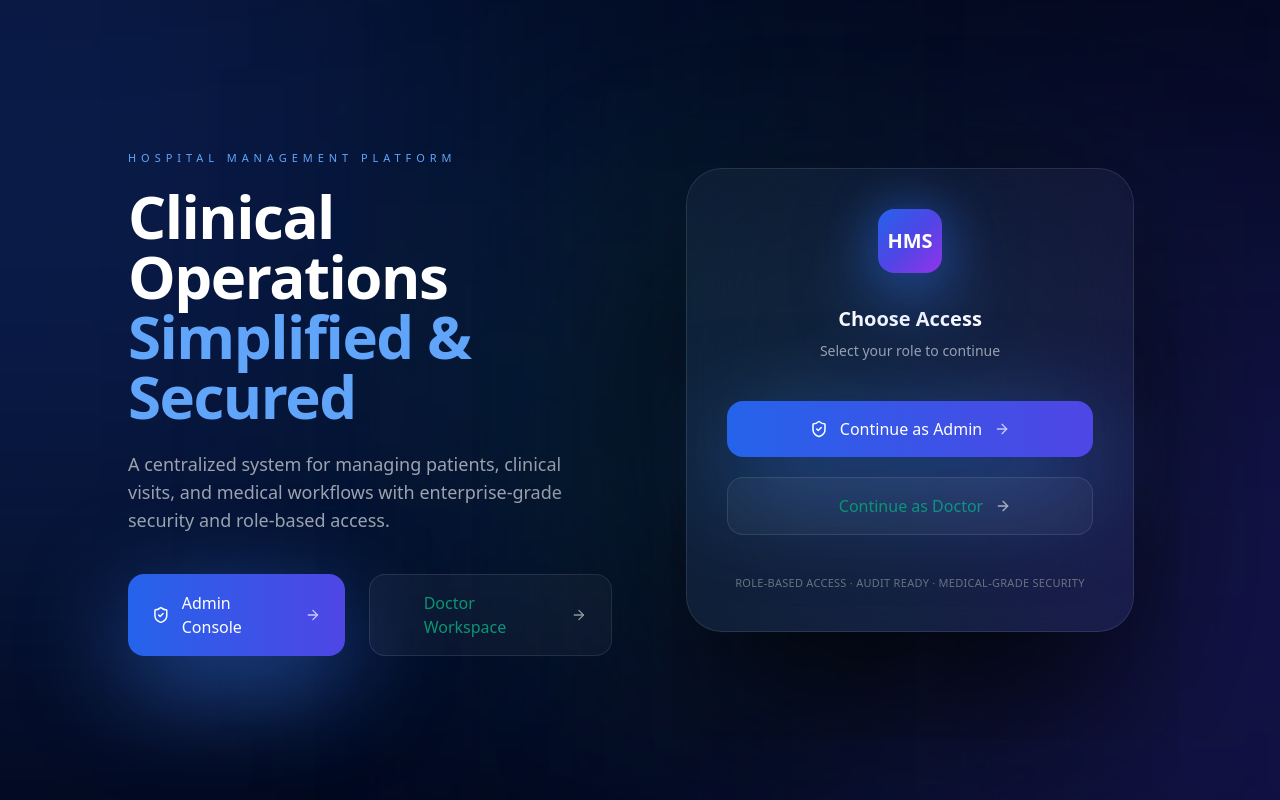
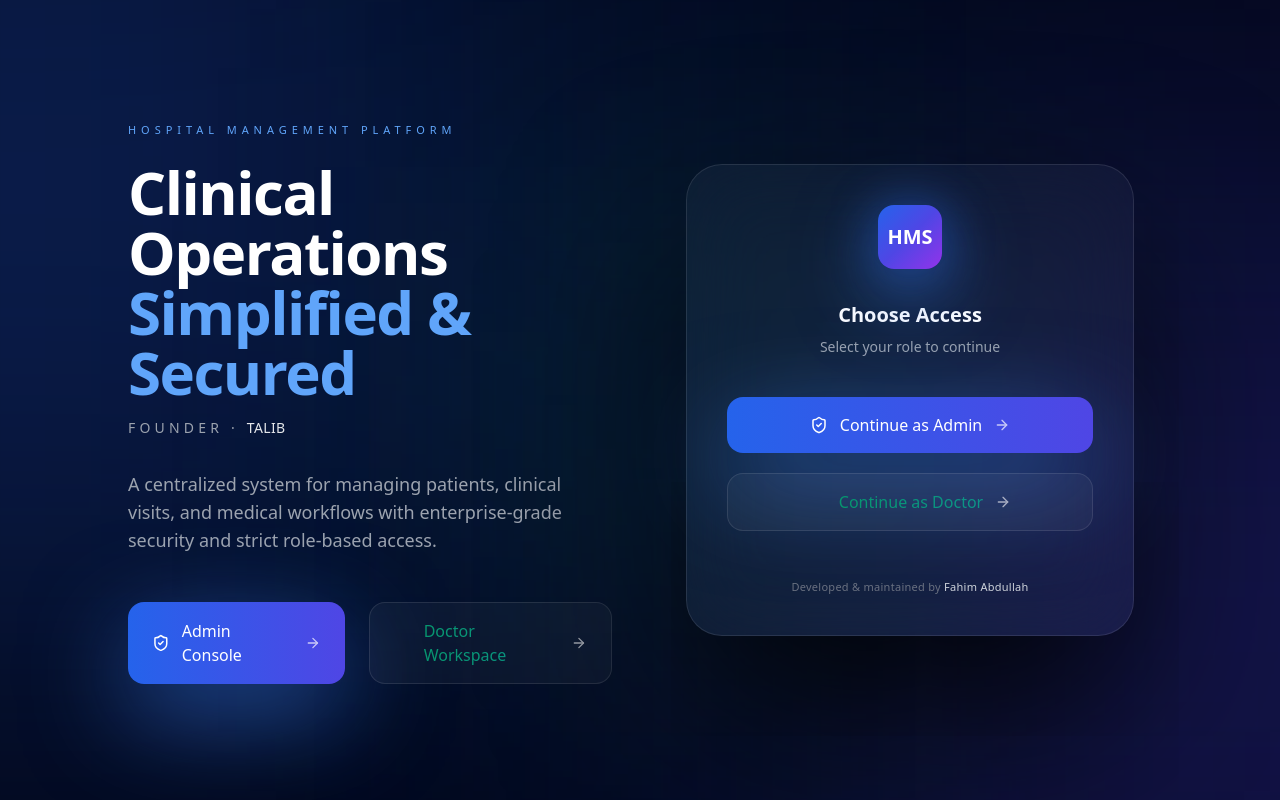
Before and after one commit to fahimlisl/hospital, a React (Vite) app in the folder frontend/: page / in a window 1280 px wide. Built offline with nearby package versions, Linux system fonts and the light colour scheme; no server answers.

Commit message:
added founder section as of now

```diff
--- a/frontend/src/pages/Home.jsx
+++ b/frontend/src/pages/Home.jsx
@@ -9,20 +9,26 @@ const Home = () => {
   return (
     <div className="relative min-h-screen bg-[#020617] overflow-hidden">
 
-      <div className="absolute inset-0 opacity-[0.04]
+      {/* ===== Subtle Grid ===== */}
+      <div
+        className="absolute inset-0 opacity-[0.04]
         bg-[linear-gradient(to_right,white_1px,transparent_1px),
         linear-gradient(to_bottom,white_1px,transparent_1px)]
-        bg-[size:48px_48px]" />
+        bg-[size:48px_48px]"
+      />
 
+      {/* ===== Ambient Glows ===== */}
       <div className="absolute -top-1/3 -left-1/3 w-[900px] h-[900px] bg-blue-600/25 blur-[200px]" />
       <div className="absolute -bottom-1/3 -right-1/3 w-[900px] h-[900px] bg-indigo-600/25 blur-[200px]" />
       <div className="absolute top-1/4 right-1/4 w-[400px] h-[400px] bg-emerald-500/20 blur-[160px]" />
 
+      {/* ===== Main Content ===== */}
       <div className="relative z-10 min-h-screen flex items-center justify-center px-6">
         <div className="w-full max-w-5xl grid grid-cols-1 lg:grid-cols-2 gap-14 items-center">
 
+          {/* ================= LEFT ================= */}
           <div className="text-center lg:text-left">
-            <span className="inline-block mb-5 text-[11px] tracking-[0.45em] uppercase text-blue-400">
+            <span className="inline-block mb-6 text-[11px] tracking-[0.45em] uppercase text-blue-400">
               Hospital Management Platform
             </span>
 
@@ -34,13 +40,22 @@ const Home = () => {
               </span>
             </h1>
 
-            <p className="mt-6 text-gray-400 text-base sm:text-lg max-w-xl mx-auto lg:mx-0 leading-relaxed">
+            {/* ===== Founder Line (Stylish & Clean) ===== */}
+            <p className="mt-4 text-xs sm:text-sm tracking-[0.3em] uppercase text-gray-400">
+              Founder ·{" "}
+              <span className="text-gray-200 font-medium tracking-wide">
+                Talib
+              </span>
+            </p>
+
+            <p className="mt-8 text-gray-400 text-base sm:text-lg max-w-xl mx-auto lg:mx-0 leading-relaxed">
               A centralized system for managing patients, clinical visits,
               and medical workflows with enterprise-grade security and
-              role-based access.
+              strict role-based access.
             </p>
 
-            <div className="hidden lg:flex mt-10 gap-6">
+            {/* Desktop CTAs */}
+            <div className="hidden lg:flex mt-12 gap-6">
               <PrimaryCTA
                 to="/admin/login"
                 icon={<ShieldCheck size={18} />}
@@ -57,20 +72,26 @@ const Home = () => {
             </div>
           </div>
 
+          {/* ================= RIGHT ================= */}
           <div className="flex justify-center">
-            <div className="w-full max-w-md rounded-[36px]
+            <div
+              className="w-full max-w-md rounded-[36px]
               border border-white/10 bg-white/[0.035]
               backdrop-blur-2xl p-10
-              shadow-[0_80px_180px_rgba(0,0,0,0.85)]">
+              shadow-[0_80px_180px_rgba(0,0,0,0.85)]"
+            >
 
+              {/* Logo */}
               <div className="flex justify-center mb-8">
                 <div className="relative">
                   <div className="absolute inset-0 blur-xl bg-blue-600/40 rounded-2xl" />
-                  <div className="relative w-16 h-16 rounded-2xl
+                  <div
+                    className="relative w-16 h-16 rounded-2xl
                     bg-gradient-to-br from-blue-600 via-indigo-600 to-purple-600
                     flex items-center justify-center
                     text-white font-bold text-xl
-                    shadow-[0_25px_80px_rgba(59,130,246,0.6)]">
+                    shadow-[0_25px_80px_rgba(59,130,246,0.6)]"
+                  >
                     HMS
                   </div>
                 </div>
@@ -84,6 +105,7 @@ const Home = () => {
                 Select your role to continue
               </p>
 
+              {/* Mobile CTAs */}
               <div className="mt-10 space-y-5">
                 <PrimaryCTA
                   to="/admin/login"
@@ -102,8 +124,12 @@ const Home = () => {
                 />
               </div>
 
-              <p className="mt-10 text-center text-[11px] tracking-wide text-gray-500">
-                ROLE-BASED ACCESS · AUDIT READY · MEDICAL-GRADE SECURITY
+              {/* Footer Credit */}
+              <p className="mt-12 text-center text-[11px] tracking-wide text-gray-500">
+                Developed & maintained by{" "}
+                <span className="text-gray-300 font-medium">
+                  Fahim Abdullah
+                </span>
               </p>
             </div>
           </div>
@@ -115,6 +141,10 @@ const Home = () => {
 };
 
 export default Home;
+
+/* =====================================================
+   CTA COMPONENTS
+===================================================== */
 
 const PrimaryCTA = ({ to, icon, label, gradient, full }) => (
   <Link
```
